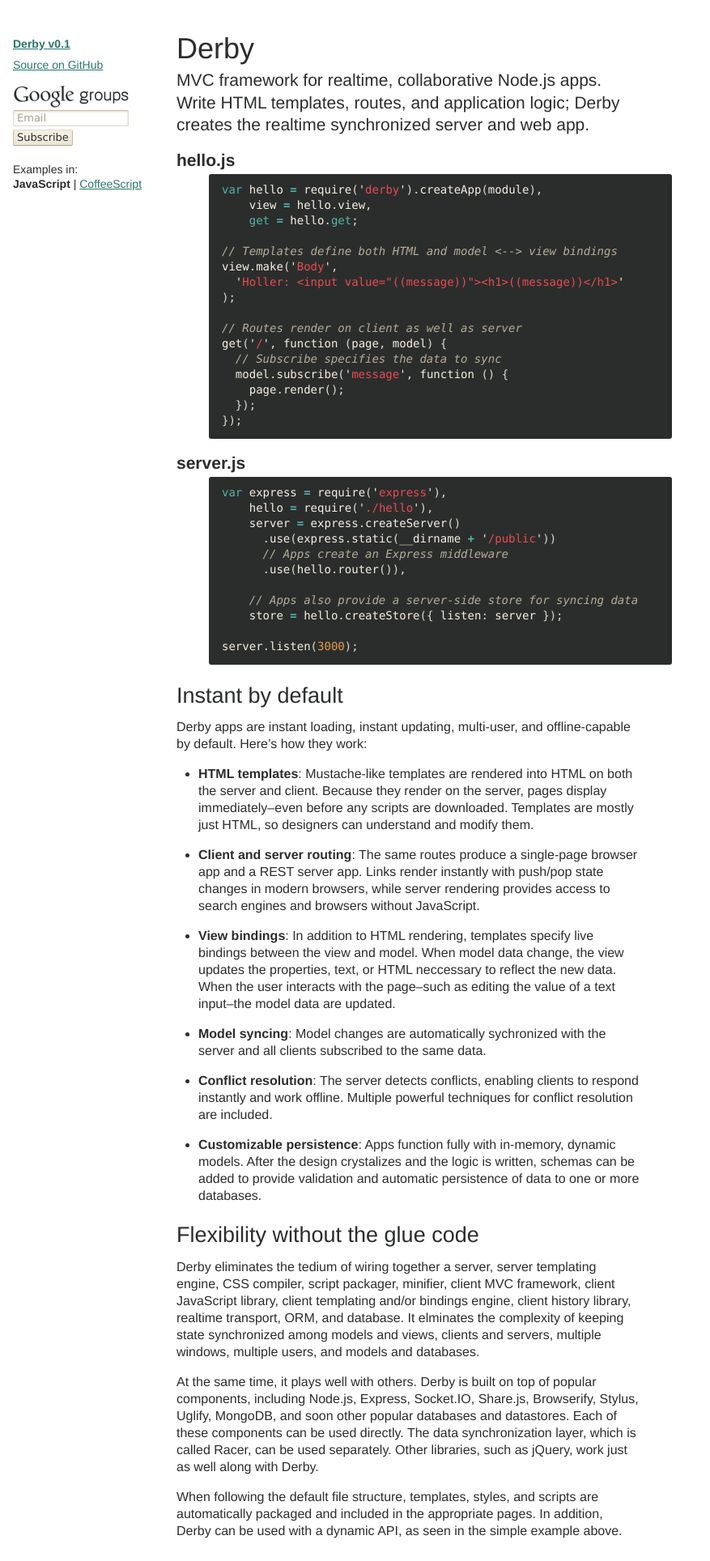
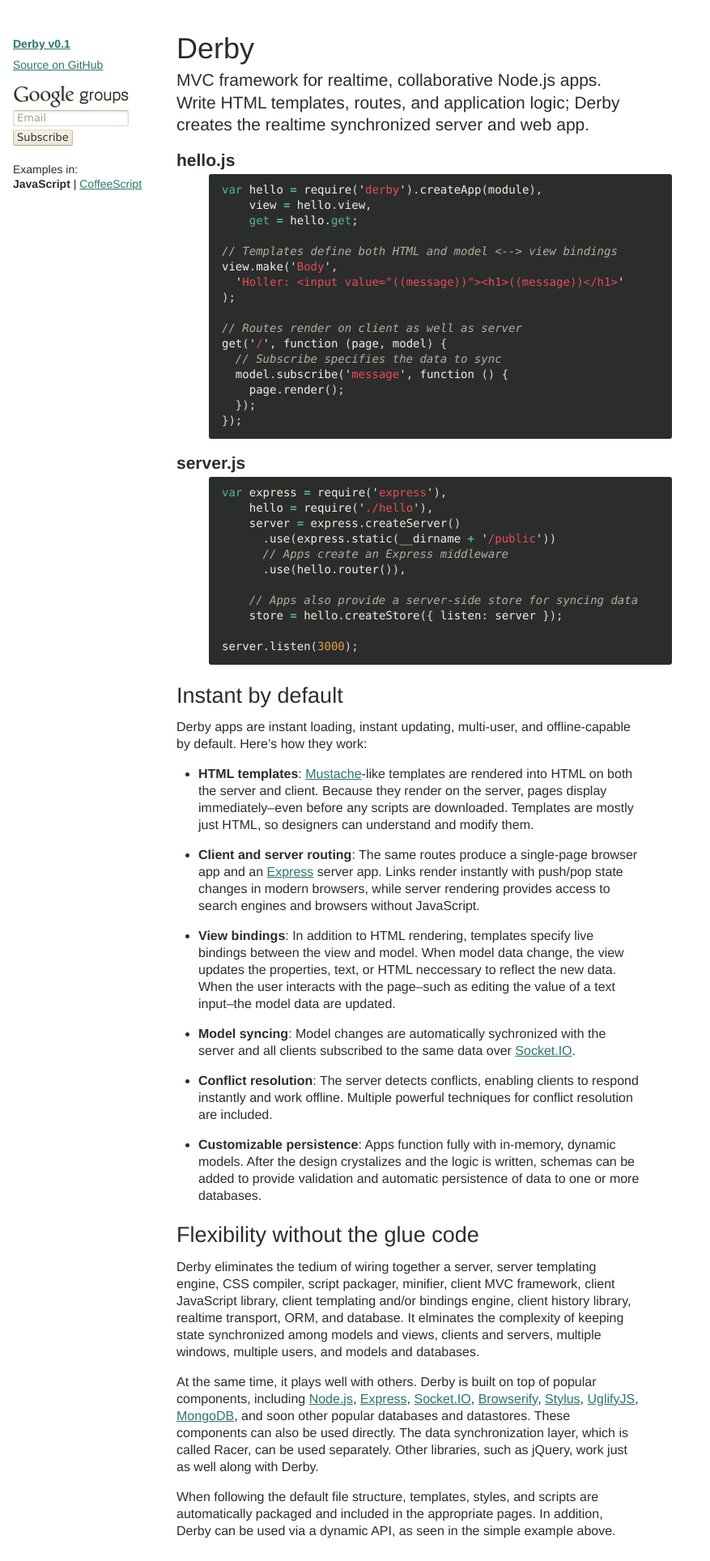
Before and after one commit to derbyjs/derby, a Jekyll site: the page built from index.md, in a window 1280 px wide. Shown: the whole page at 81% size, without its empty margins (0-877 px from the left). Built offline with Jekyll 4.4.1, drawn with Linux system fonts in a browser that asks for light colours.

Commit message:
add links

```diff
--- a/_layouts/default.html
+++ b/_layouts/default.html
@@ -28,6 +28,8 @@ h4{font-size:16px; font-weight: 600}
 ul{padding-left: 27px}
 p,li{margin-bottom: 16px}
 a{color: #2a766b}
+a:active{color: #56b3a6}
+a:visited{color: #78396a}
 
 #nav{
   font-size: 14px;
--- a/index.md
+++ b/index.md
@@ -79,17 +79,22 @@ server.listen 3000
 
 Derby apps are instant loading, instant updating, multi-user, and offline-capable by default. Here's how they work:
 
-* **HTML templates**: Mustache-like templates are rendered into HTML on both the server and client. Because they render on the server, pages display immediately--even before any scripts are downloaded. Templates are mostly just HTML, so designers can understand and modify them.
-* **Client and server routing**: The same routes produce a single-page browser app and a REST server app. Links render instantly with push/pop state changes in modern browsers, while server rendering provides access to search engines and browsers without JavaScript.
+* **HTML templates**: [Mustache](http://mustache.github.com/mustache.5.html)-like templates are rendered into HTML on both the server and client. Because they render on the server, pages display immediately--even before any scripts are downloaded. Templates are mostly just HTML, so designers can understand and modify them.
+
+* **Client and server routing**: The same routes produce a single-page browser app and an [Express](http://expressjs.com/) server app. Links render instantly with push/pop state changes in modern browsers, while server rendering provides access to search engines and browsers without JavaScript.
+
 * **View bindings**: In addition to HTML rendering, templates specify live bindings between the view and model. When model data change, the view updates the properties, text, or HTML neccessary to reflect the new data. When the user interacts with the page--such as editing the value of a text input--the model data are updated.
-* **Model syncing**: Model changes are automatically sychronized with the server and all clients subscribed to the same data.
+
+* **Model syncing**: Model changes are automatically sychronized with the server and all clients subscribed to the same data over [Socket.IO](http://socket.io/).
+
 * **Conflict resolution**: The server detects conflicts, enabling clients to respond instantly and work offline. Multiple powerful techniques for conflict resolution are included.
+
 * **Customizable persistence**: Apps function fully with in-memory, dynamic models. After the design crystalizes and the logic is written, schemas can be added to provide validation and automatic persistence of data to one or more databases.
 
 ## Flexibility without the glue code
 
 Derby eliminates the tedium of wiring together a server, server templating engine, CSS compiler, script packager, minifier, client MVC framework, client JavaScript library, client templating and/or bindings engine, client history library, realtime transport, ORM, and database. It elminates the complexity of keeping state synchronized among models and views, clients and servers, multiple windows, multiple users, and models and databases.
 
-At the same time, it plays well with others. Derby is built on top of popular components, including Node.js, Express, Socket.IO, Share.js, Browserify, Stylus, Uglify, MongoDB, and soon other popular databases and datastores. Each of these components can be used directly. The data synchronization layer, which is called Racer, can be used separately. Other libraries, such as jQuery, work just as well along with Derby.
+At the same time, it plays well with others. Derby is built on top of popular components, including [Node.js](http://nodejs.org/), [Express](http://expressjs.com/), [Socket.IO](http://socket.io/), [Browserify](https://github.com/substack/node-browserify), [Stylus](http://learnboost.github.com/stylus/docs/iteration.html), [UglifyJS](https://github.com/mishoo/UglifyJS), [MongoDB](http://www.mongodb.org/), and soon other popular databases and datastores. These components can also be used directly. The data synchronization layer, which is called Racer, can be used separately. Other libraries, such as jQuery, work just as well along with Derby.
 
-When following the default file structure, templates, styles, and scripts are automatically packaged and included in the appropriate pages. In addition, Derby can be used with a dynamic API, as seen in the simple example above.
+When following the default file structure, templates, styles, and scripts are automatically packaged and included in the appropriate pages. In addition, Derby can be used via a dynamic API, as seen in the simple example above.
```
